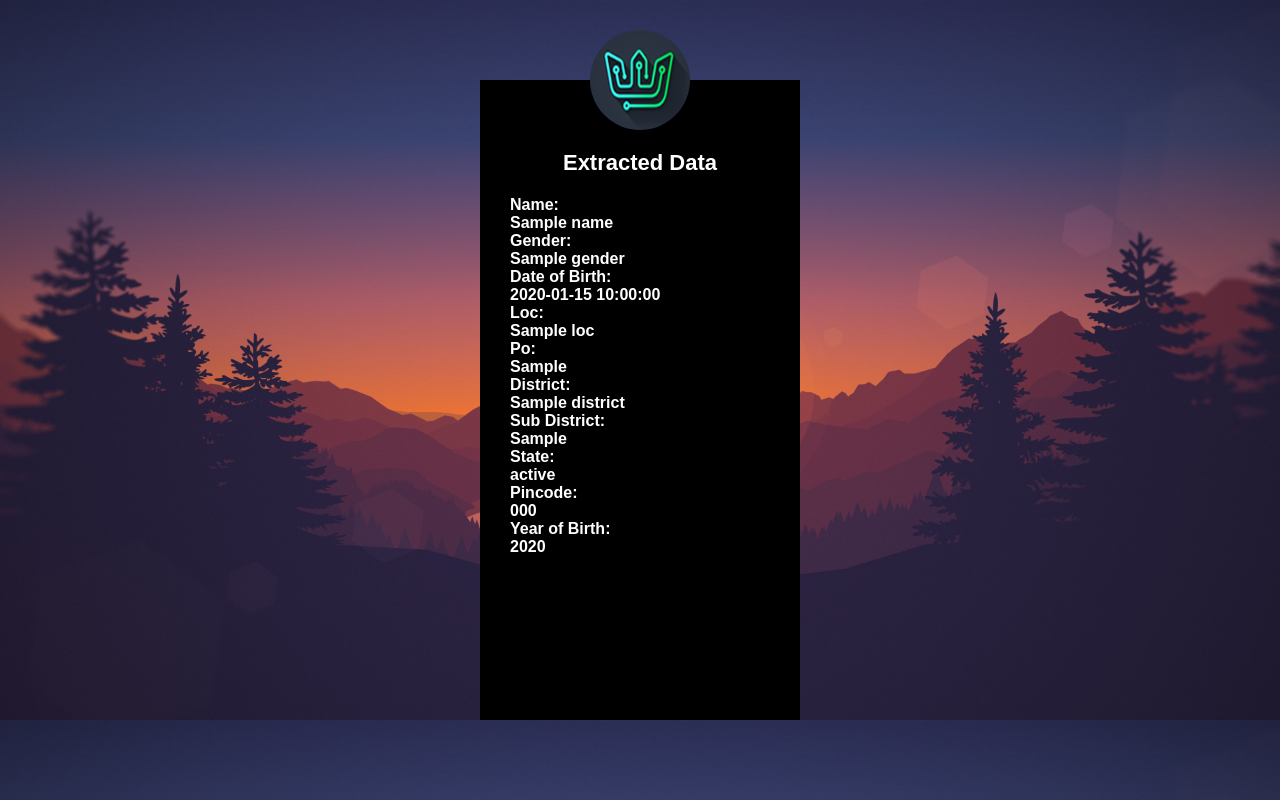
After one commit to Sam-Bonfire/Document-Processing-Using-Cognitive-Science, a Flask app: template template/response.html in a window 1280 px wide. The commit adds this page. Run offline with Flask 2, Linux system fonts and the light colour scheme; the template is opened without the code that fills it: most values are stand-ins (such as "Sample title", 1, 10 or a date in 2020); parts of the project's set-up code (start-up, migrations or seed data) failed here and were passed over.

Commit message:
Implemented Template to display response

```diff
--- a/app.py
+++ b/app.py
@@ -13,13 +13,26 @@ def home():
 def upload_file():
     if request.method == 'POST':
         f = request.files['file']
+        #Getting Data from form: -  print(request.form["text"])
         f.save('uploads/upload.png')
         dataDict = scanQR('upload.png')
-        renderData = ''
-        for key in dataDict['PrintLetterBarcodeData']:
-            renderData+='<p>'+str(key)+' : '+str(dataDict['PrintLetterBarcodeData'][key])+'</p>'
-        return renderData
+
+        return render_template('response.html',
+            UID=dataDict['PrintLetterBarcodeData']['@uid'],
+            Name=dataDict['PrintLetterBarcodeData']['@name'],
+            Gender=dataDict['PrintLetterBarcodeData']['@gender'],
+            Date_of_Birth=dataDict['PrintLetterBarcodeData']['@dob'],
+            CO=dataDict['PrintLetterBarcodeData']['@co'],
+            Loc=dataDict['PrintLetterBarcodeData']['@loc'],
+            VTC=dataDict['PrintLetterBarcodeData']['@vtc'],
+            Po=dataDict['PrintLetterBarcodeData']['@po'],
+            District=dataDict['PrintLetterBarcodeData']['@dist'],
+            SubDistrict=dataDict['PrintLetterBarcodeData']['@subdist'],
+            State=dataDict['PrintLetterBarcodeData']['@state'],
+            Pincode=dataDict['PrintLetterBarcodeData']['@pc'],
+            Year_of_Birth=dataDict['PrintLetterBarcodeData']['@yob'])
 
 
 if __name__ == '__main__':
-    app.run(debug = True)
+    app.run(debug=True)
+    redirect('/')
--- a/template/index.html
+++ b/template/index.html
@@ -11,14 +11,14 @@
         <img src="{{url_for('static',filename='profile.jpg')}}" alt="profile" class="avatar">
         <h1>Login Form</h1>
         <form action="/uploader" method="POST" enctype="multipart/form-data">
-            <p>Fullname</p>
-            <input type="text" name="" placeholder="Full Name">
+            <!-- <p>Fullname</p>
+            <input name="text" type="text" name="" placeholder="Full Name">
             <p>Address</p>
             <input type="textarea" name="" placeholder="Address">
             <p>Gender</p>
             <input type="text" name="" placeholder="Username">
             <p>Password</p>
-            <input type="text" name="" placeholder="Password">
+            <input type="text" name="" placeholder="Password"> -->
             <p>Document Upload</p>
             <input type="file" name="file">
             <input type="submit" value="Verify">
--- /dev/null
+++ b/template/response.html
@@ -0,0 +1,108 @@
+<!DOCTYPE html>
+<html lang="en">
+
+<head>
+    <title>Document Verification</title>
+    <link rel="stylesheet" href="{{url_for('static',filename='style.css')}}" type="text/css">
+</head>
+
+<body>
+    <div class="loginbox">
+        <img src="{{url_for('static',filename='profile.jpg')}}" alt="profile" class="avatar">
+        <h1>Extracted Data</h1>
+        {% if UID %}
+            <p>UID: </p>
+            <p>{{UID}}</p>
+        {% endif %}
+
+        {% if Name %}
+            <p>Name: </p>
+            <p>{{Name}}</p>
+        {% endif %}
+
+        {% if Gender %}
+            <p>Gender: </p>
+            <p>{{Gender}}</p>
+        {% endif %}
+
+        {% if Date_of_Birth %}
+            <p>Date of Birth: </p>
+            <p>{{Date_of_Birth}}</p>
+        {% endif %}
+
+        {% if CO %}
+            <p>CO: </p>
+            <p>{{CO}}</p>
+        {% endif %}
+
+        {% if Loc %}
+            <p>Loc: </p>
+            <p>{{Loc}}</p>
+        {% endif %}
+
+        {% if VTC %}
+            <p>VTC: </p>
+            <p>{{VTC}}</p>
+        {% endif %}
+
+        {% if Po %}
+            <p>Po: </p>
+            <p>{{Po}}</p>
+        {% endif %}
+
+        {% if District %}
+            <p>District: </p>
+            <p>{{District}}</p>
+        {% endif %}
+
+        {% if SubDistrict %}
+            <p>Sub District: </p>
+            <p>{{SubDistrict}}</p>
+        {% endif %}
+
+        {% if State %}
+            <p>State: </p>
+            <p>{{State}}</p>
+        {% endif %}
+
+        {% if Pincode %}
+            <p>Pincode: </p>
+            <p>{{Pincode}}</p>
+        {% endif %}
+
+        {% if Year_of_Birth %}
+            <p>Year of Birth: </p>
+            <p>{{Year_of_Birth}}</p>
+        {% endif %}
+
+    </div>
+
+</body>
+
+</html>
+
+<!-- @uid : 231581873024
+
+@name : Mukul Rajendra Kadaskar
+
+@gender : M
+
+@yob : 1998
+
+@co : S/O Rajendra Kadaskar
+
+@loc : chikhli no.2
+
+@vtc : Chikhli No.2
+
+@po : Chikhali
+
+@dist : Chandrapur
+
+@subdist : Mul
+
+@state : Maharashtra
+
+@pc : 441212
+
+@dob : 13/05/1998 -->
```
Also changed, not shown: qrScanner.py (+9 -6 lines), 1 other file.
